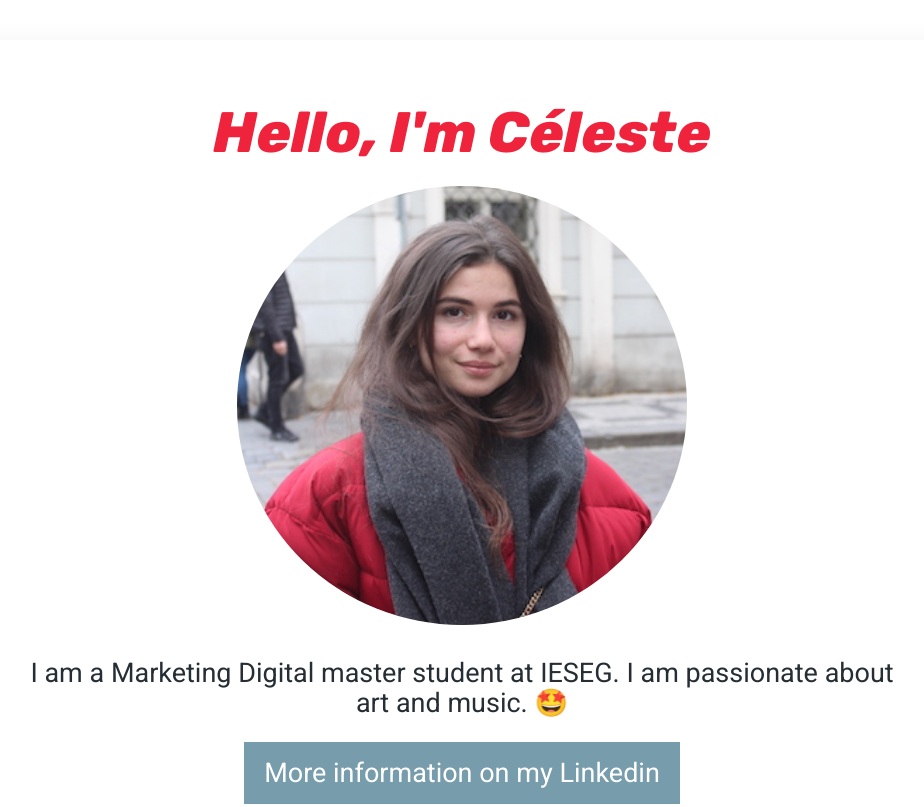
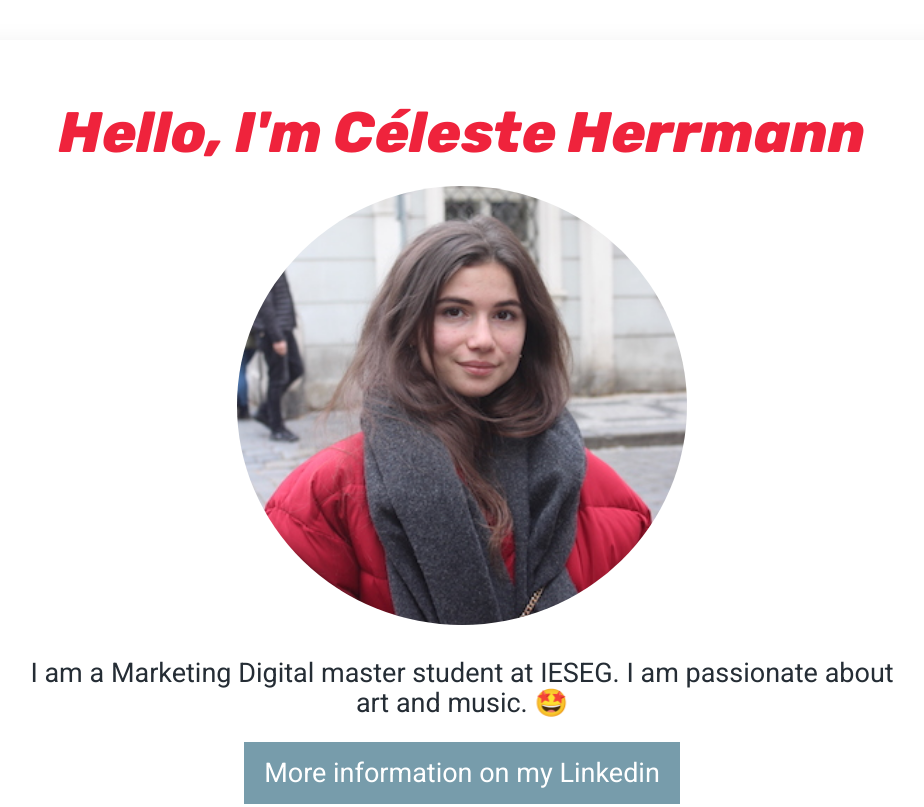
Before and after one commit to celeste-herrmann/my-profile, a plain HTML site: page index.html in a window 1280 px wide. Shown: the top 807 px of the page, without its empty margins (168-1092 px from the left). Drawn offline with Linux system fonts and the light colour scheme.

Commit message:
Update index.html

```diff
--- a/index.html
+++ b/index.html
@@ -15,7 +15,7 @@
 	<div class="container">
 
 		<div class="card-white" id="introduction">
-			<h1> Hello, I'm Céleste </h1>
+			<h1> Hello, I'm Céleste Herrmann </h1>
 			<img src="images/celeste2.JPG" alt="Céleste Herrmann" class="img-circle">
 			<p>
 				I am a Marketing Digital master student at IESEG. I am passionate about art and music.
```
